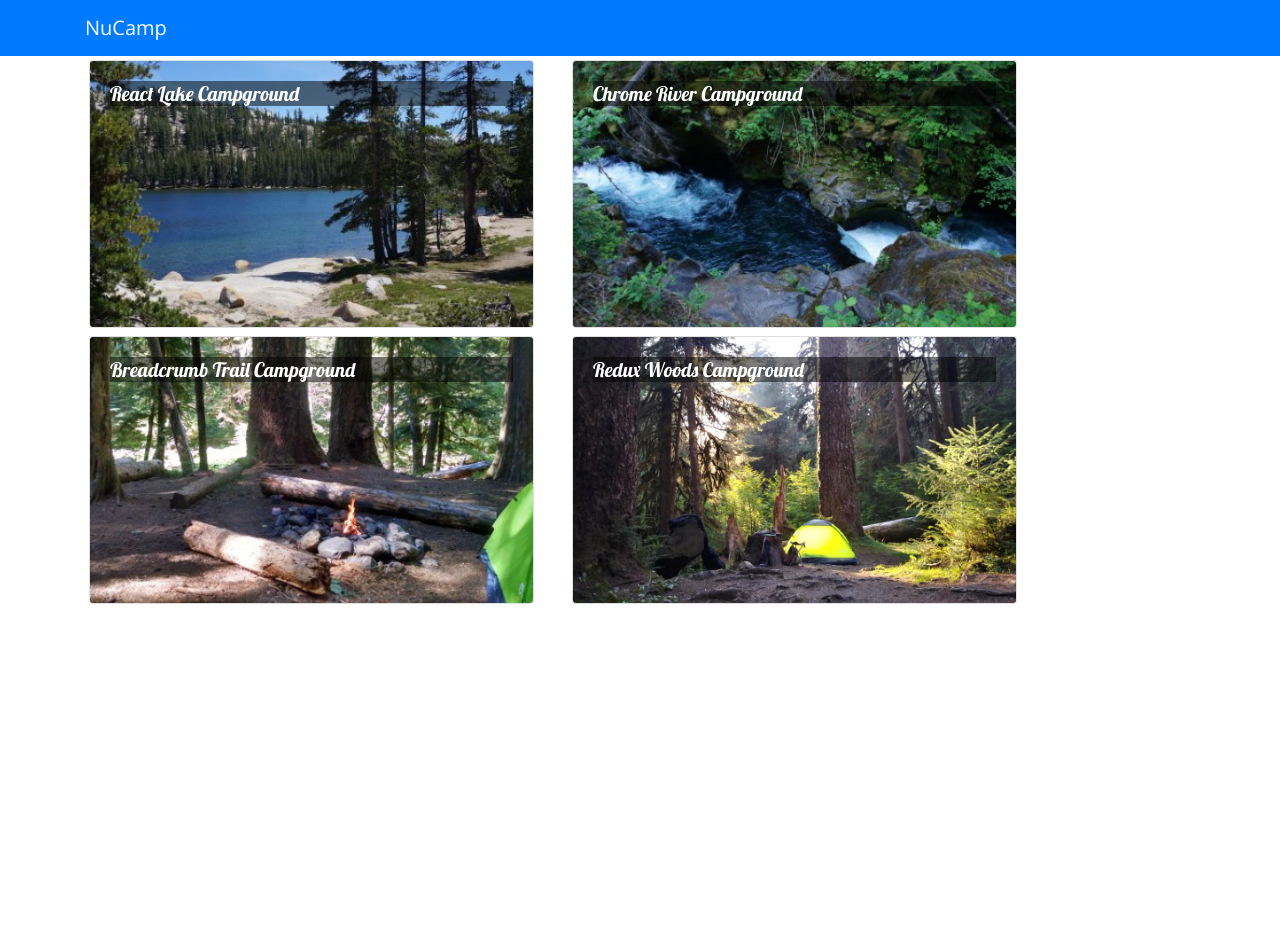
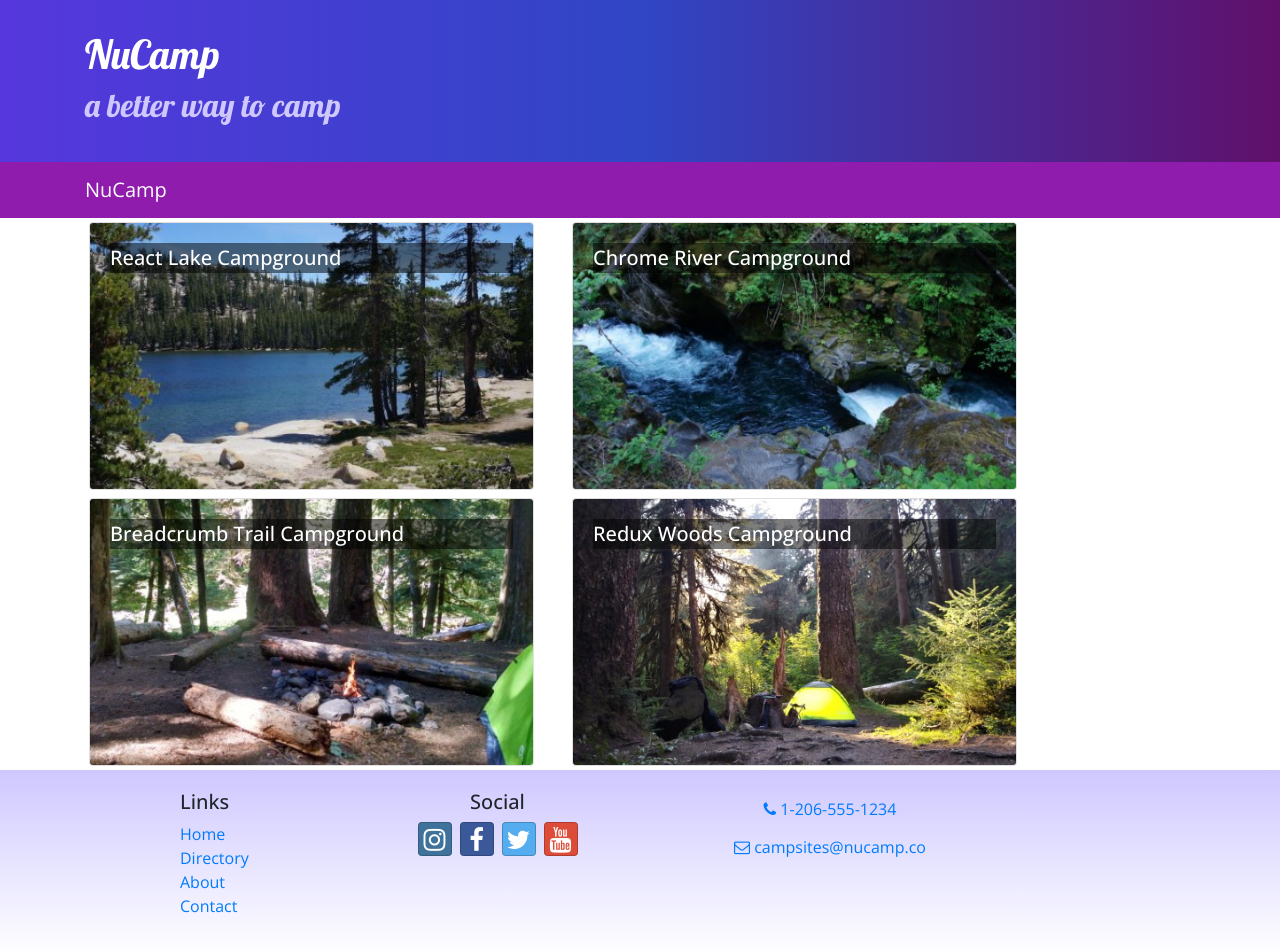
Before and after one commit to web10/nucampsite-reactjs, a React (Create React App) app: page / in a window 1280 px wide. Before the commit the page ends 800 px from the top, so only its background shows below. Built offline with nearby package versions, Linux system fonts and the light colour scheme.

Commit message:
added jumbotron, header, footer

```diff
--- a/package.json
+++ b/package.json
@@ -7,6 +7,8 @@
     "@testing-library/react": "^9.5.0",
     "@testing-library/user-event": "^7.2.1",
     "bootstrap": "^4.5.2",
+    "bootstrap-social": "^5.1.1",
+    "font-awesome": "^4.7.0",
     "react": "^16.13.1",
     "react-dom": "^16.13.1",
     "react-popper": "^1.3.6",
--- a/src/App.css
+++ b/src/App.css
@@ -2,11 +2,46 @@
   font-family: "Open Sans", san-serif;
 }
 
+h1, h2, h3, .card-body>.card-title{
+  font-family: "Lobster", cursive;
+}
+
 .card-title {
-  font: 500 1.25rem "Lobster", cursive;
+  font-weight: 500;
+  font-size: 1.25rem;
+}
+
+h2 {
+  color: #3046C5;
 }
 
 .card-img-overlay .card-title {
   color: white;
   background-color: rgba(0,0,0,0.5);
 }
+
+.row-content {
+  padding: 50px 0;
+  border-bottom: 1px ridge;
+  min-height: 200px;
+}
+
+.site-footer {
+  background-image: linear-gradient(#CEC8FF, white);
+  padding: 20px 0;
+}
+
+.jumbotron {
+  margin: 0;
+  padding: 30px;
+  background-image: linear-gradient(to right, #5637DD, #3046C5, #60106B);
+  color: white;
+}
+
+.jumbotron h2 {
+  color: #CEC8FF;
+}
+
+.navbar-dark {
+  background-color: #901CAD;
+}
--- a/src/components/CampsiteInfoComponent.js
+++ b/src/components/CampsiteInfoComponent.js
@@ -1,13 +1,8 @@
-import React, { Component } from 'react';
+import React from 'react';
 import { Card, CardImg, CardImgOverlay, CardText, CardBody, CardTitle } from 'reactstrap';
 
-class CampsiteInfo extends Component {
-    constructor(props) {
-        super(props);
-        this.state = {}
-    }
 
-    renderComments(comments) {
+function RenderComments({comments}) {
     if(comments){
         return (
             <div className="col-md-5 m-1" >
@@ -26,13 +21,10 @@
         )
     } else {
         return(<div></div>)
-
-
+    }
 }
 
-    }
-
-    renderCampsite(campsite) {
+function RenderCampsite({campsite}) {
     return(
                 <div className="col-md-5 m-1">
                     <Card key="{campsite.id">
@@ -45,24 +37,27 @@
                 </div>
 
             )
-
 }
 
-    render() {
-        if(this.props.campsite){
+
+
+function CampsiteInfo(props) {
+    if(props.campsite){
         return (
             <div className="container">
                 <div className="row">
-                        {this.renderCampsite(this.props.campsite)}
-                        {this.renderComments(this.props.campsite.comments)}
+                    <RenderCampsite campsite={props.campsite} />
+                    <RenderComments comments={props.campsite.comments} />
                 </div>
             </div>
-
         )
     } else {
         return (<div></div>)
     }
 }
-}
+
+
+
+
 
 export default CampsiteInfo;
--- a/src/components/DirectoryComponents.js
+++ b/src/components/DirectoryComponents.js
@@ -1,21 +1,21 @@
-import React, { Component } from 'react';
+import React from 'react';
 import { Card, CardImg, CardImgOverlay, CardTitle } from 'reactstrap';
 
-
-class Directory extends Component {
-
-
-    render(){
-        const directory = this.props.campsites.map(campsite => {
-            return(
-                <div key={campsite.id} className="col-md-5 m-1">
-                    <Card onClick={() => this.props.onClick(campsite.id)} >
+function RenderDirectoryItem({campsite, onClick}) {
+    return (
+        <Card onClick={() => onClick(campsite.id)} >
             <CardImg width="100%" src={campsite.image} alt={campsite.name} />
             <CardImgOverlay>
                 <CardTitle> {campsite.name} </CardTitle>
             </CardImgOverlay>
         </Card>
-
+    )
+}
+function Directory(props) {
+    const directory = props.campsites.map(campsite => {
+        return(
+            <div key={campsite.id} className="col-md-5 m-1">
+                <RenderDirectoryItem campsite={campsite} onClick={props.onClick} />
             </div>
         );
     })
@@ -27,6 +27,5 @@
         </div>
     );
 }
-}
 
 export default Directory;
--- /dev/null
+++ b/src/components/FooterComponent.js
@@ -0,0 +1,34 @@
+import React from 'react';
+
+function Footer(props) {
+    return (
+        <footer className="site-footer">
+            <div className="container">
+                <div className="row">
+                    <div className="col-4 col-sm-2 offset-1">
+                        <h5>Links</h5>
+                        <ul className="list-unstyled">
+                            <li><a href="#">Home</a></li>
+                            <li><a href="#">Directory</a></li>
+                            <li><a href="#">About</a></li>
+                            <li><a href="#">Contact</a></li>
+                        </ul>
+                    </div>
+                    <div className="col-6 col-sm-3 text-center">
+                        <h5>Social</h5>
+                        <a className="btn btn-social-icon btn-instagram mx-1" href="http://instagram.com/"><i className="fa fa-instagram" /></a>
+                        <a className="btn btn-social-icon btn-facebook mx-1" href="http://www.facebook.com/"><i className="fa fa-facebook" /></a>
+                        <a className="btn btn-social-icon btn-twitter mx-1" href="http://twitter.com/"><i className="fa fa-twitter" /></a>
+                        <a className="btn btn-social-icon btn-google mx-1" href="http://youtube.com/"><i className="fa fa-youtube" /></a>
+                    </div>
+                    <div className="col-sm-4 text-center">
+                        <a role="button" className="btn btn-link" href="tel:+12065551234"><i className="fa fa-phone" /> 1-206-555-1234</a><br />
+                        <a role="button" className="btn btn-link" href="mailto:notreal@notreal.co"><i className="fa fa-envelope-o" /> campsites@nucamp.co</a>
+                    </div>
+                </div>
+            </div>
+        </footer>
+    );
+}
+
+export default Footer;
--- /dev/null
+++ b/src/components/HeaderComponent.js
@@ -0,0 +1,29 @@
+import React, { Component }  from 'react';
+import { Navbar, NavbarBrand, Jumbotron } from 'reactstrap';
+
+class Header extends Component {
+    render() {
+        return (
+            <React.Fragment>
+                <Jumbotron fluid>
+                    <div className="container">
+                        <div className="row">
+                            <div className="col">
+                                <h1>NuCamp</h1>
+                                <h2>a better way to camp</h2>
+                            </div>
+                        </div>
+                    </div>
+                </Jumbotron>
+
+                <Navbar dark sticky="top">
+                    <div className="container">
+                        <NavbarBrand href="/">NuCamp</NavbarBrand>
+                    </div>
+                </Navbar>
+            </React.Fragment>
+        );
+    }
+}
+
+export default Header;
--- a/src/components/MainComponent.js
+++ b/src/components/MainComponent.js
@@ -1,5 +1,6 @@
 import React, { Component } from 'react';
-import { Navbar, NavbarBrand } from 'reactstrap';
+import Header from './HeaderComponent';
+import Footer from './FooterComponent';
 import Directory from './DirectoryComponents';
 import { CAMPSITES } from "../shared/campsites";
 import CampsiteInfo from './CampsiteInfoComponent';
@@ -20,13 +21,10 @@
   render() {
       return (
           <div>
-              <Navbar dark color="primary">
-              <div className="container">
-                  <NavbarBrand href="/">NuCamp</NavbarBrand>
-              </div>
-              </Navbar>
+              <Header />
               <Directory campsites={this.state.campsites} onClick={campsiteId => this.onCampsiteSelect(campsiteId)}/>
               <CampsiteInfo campsite={this.state.campsites.filter(campsite => campsite.id === this.state.selectedCampsite)[0]}/>
+              <Footer />
           </div>
       );
   }
--- a/src/index.js
+++ b/src/index.js
@@ -5,6 +5,8 @@
 import 'bootstrap/dist/css/bootstrap.min.css';
 import 'typeface-lobster';
 import 'typeface-open-sans';
+import 'font-awesome/css/font-awesome.css';
+import 'bootstrap-social/bootstrap-social.css';
 import App from './App';
 
 ReactDOM.render(
```
Also changed, not shown: 1 other file (tests, documents, lock files or other folders). Lines whose indentation alone changed are shown as unchanged.
